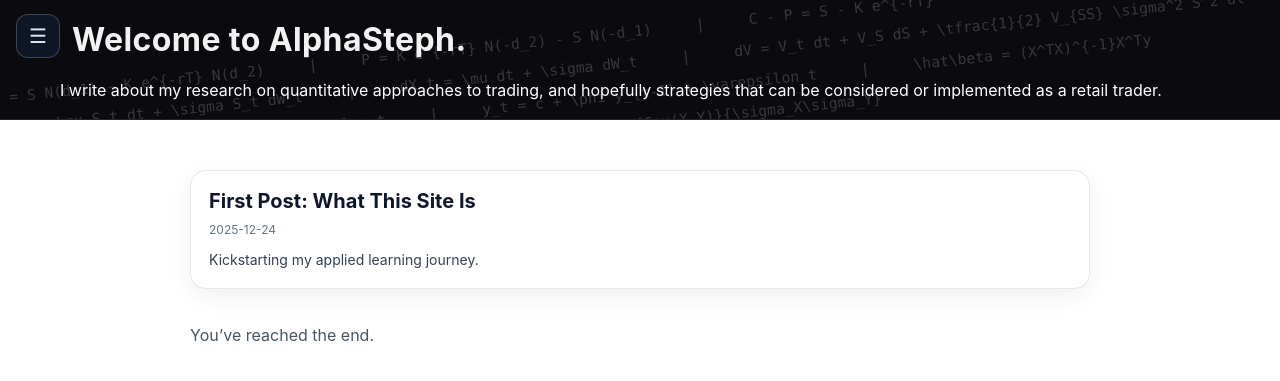
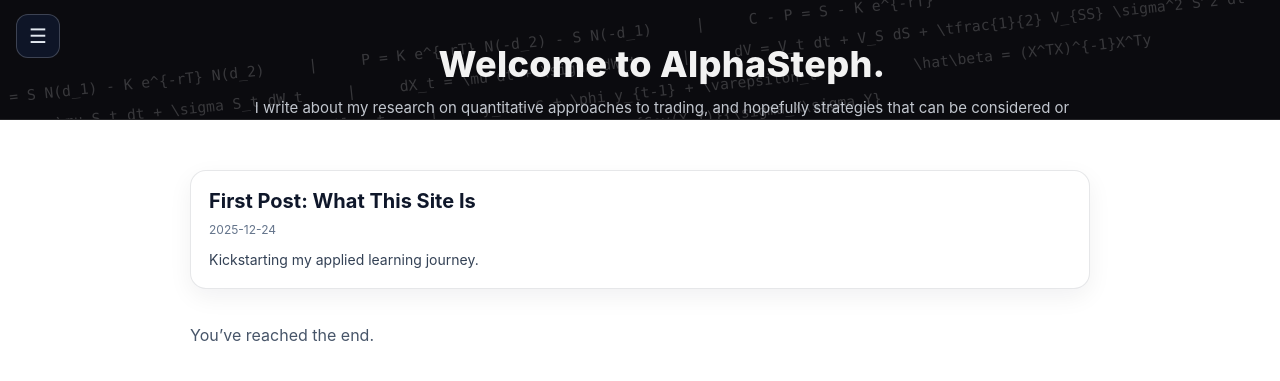
Before and after one commit to sljy1995/StephTheAlpha, a Jekyll site: the page built from index.md, in a window 1280 px wide. Shown: the top 381 px of the page. Built offline with Jekyll 4.4.1, drawn with Linux system fonts in a browser that asks for light colours.

Commit message:
Update custom.css

```diff
--- a/assets/css/custom.css
+++ b/assets/css/custom.css
@@ -30,6 +30,53 @@ body {
   /* push animation */
   transition: margin-left 0.25s ease;
   margin-left: 0;
+  }
+
+/* ===== Top banner (black + equations) ===== */
+.topbar {
+  position: sticky;
+  top: 0;
+  z-index: 1200;
+
+  height: var(--topbar-height);
+  display: flex;
+  align-items: flex-start;
+  padding: 14px 16px;
+  box-sizing: border-box;
+
+  background: #0b0b0f;
+  color: #ffffff;
+  overflow: hidden;
+  border-bottom: 1px solid rgba(255,255,255,0.10);
+
+  /* push animation */
+  transition: margin-left 0.25s ease;
+  margin-left: 0;
+
+  .banner-content{
+  position: relative;
+  z-index: 1;
+  margin: 0 auto;
+  text-align: center;
+  max-width: 900px;
+  padding-top: 28px;
+}
+
+.banner-title{
+  margin: 0 0 10px 0;
+  font-size: 36px;
+  font-weight: 800;
+  letter-spacing: 0.3px;
+  color: #ffffff;
+}
+
+.banner-subtitle{
+  margin: 0;
+  font-size: 15px;
+  line-height: 1.6;
+  color: rgba(226,232,240,0.85);
+}
+
 }
 
 /* equation wallpaper */
```
